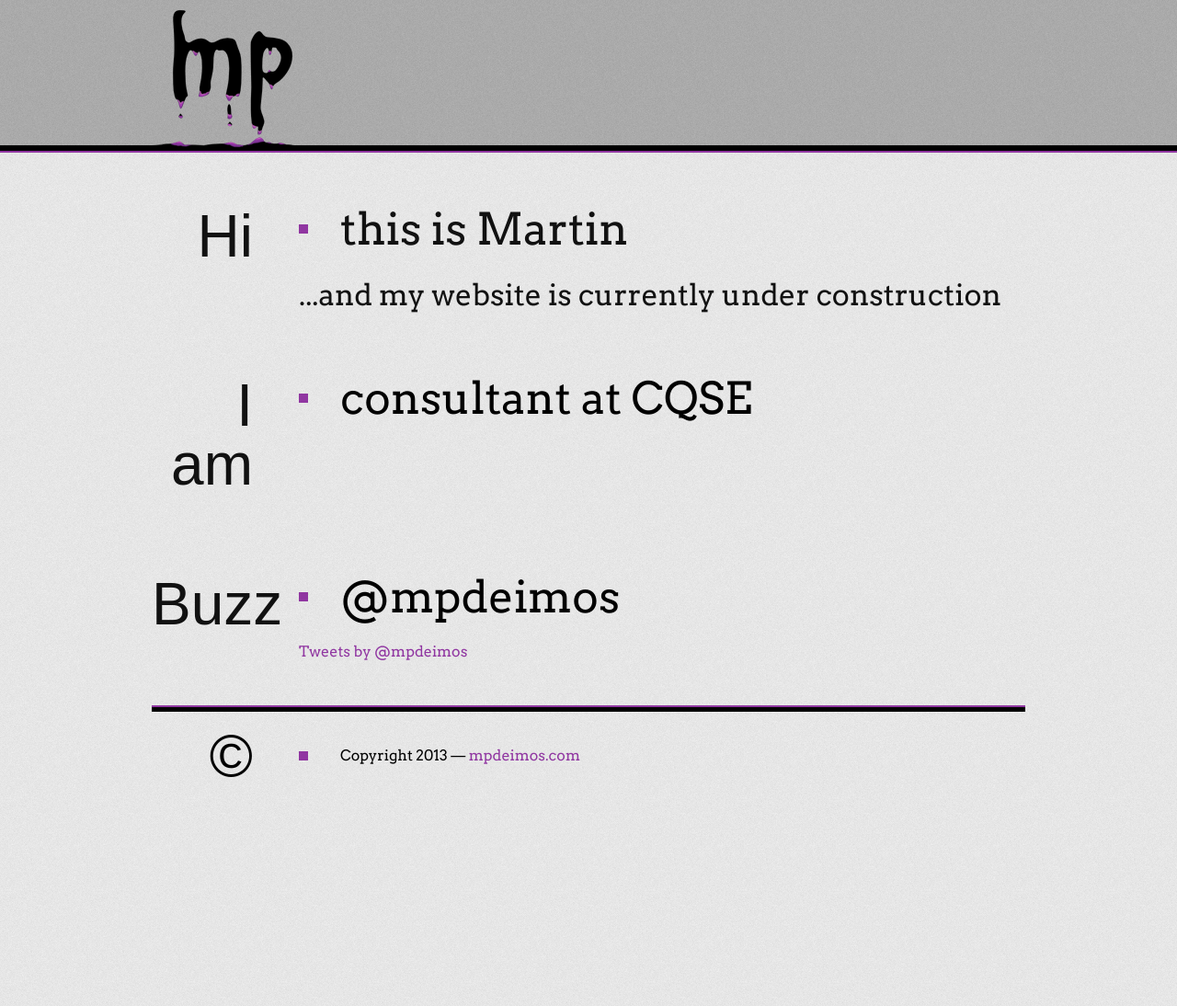
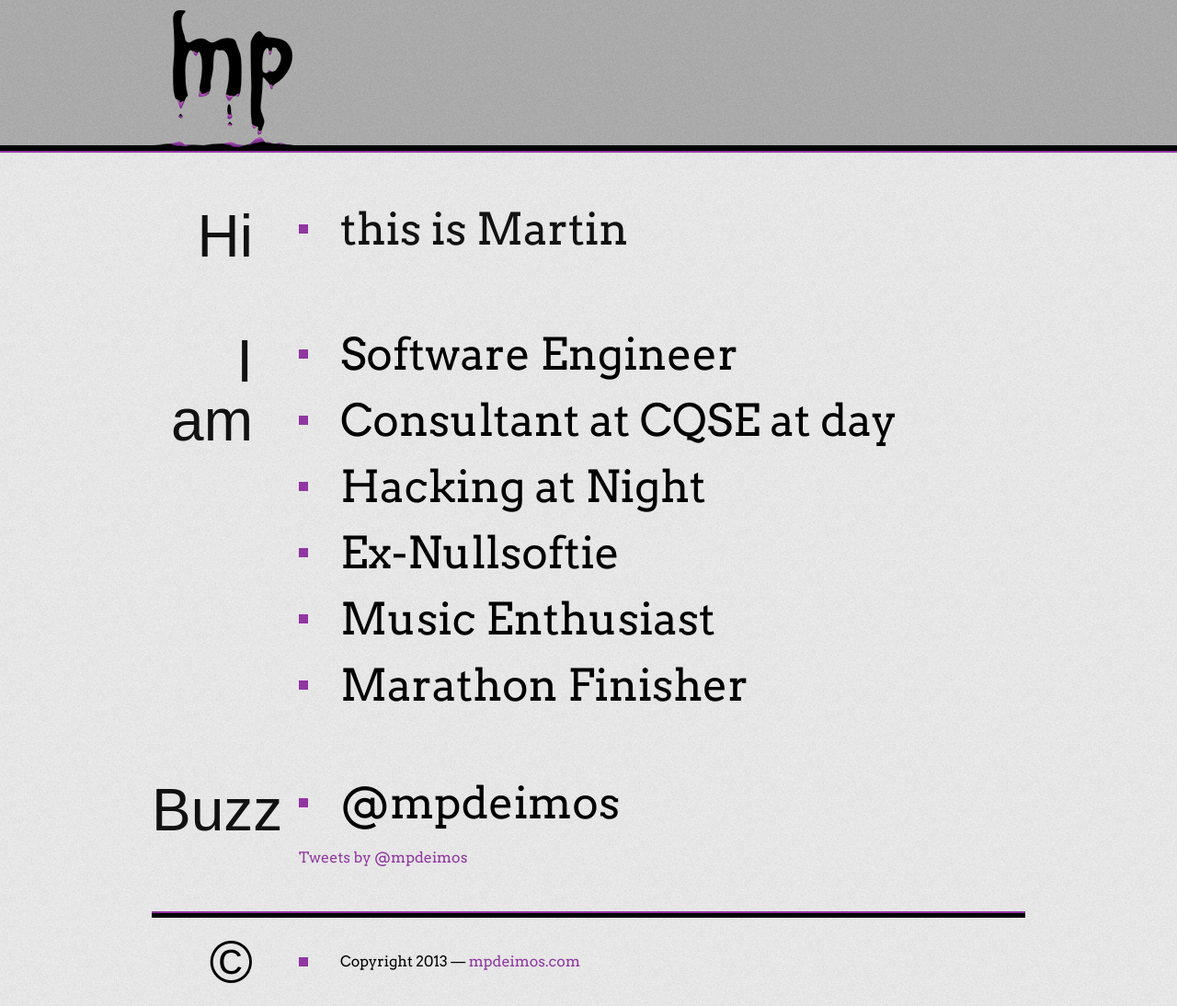
Before and after one commit to mpdeimos/mpdeimos.github.io, a Jekyll site: the page built from index.md, in a window 1280 px wide. Shown: the whole page at 92% size. Built offline with Jekyll 4.4.1, drawn with Linux system fonts in a browser that asks for light colours; some web fonts are replaced; comment, search, counter and statistics services are not loaded; before the commit the page ends 900 px from its top, so only the background shows below that.

Commit message:
Update index.md
Updated start page links

```diff
--- a/index.md
+++ b/index.md
@@ -7,14 +7,18 @@ category: main
 <h1 class="clear span-3 first append-1">Hi</h1>
 <article class="span-20 last">
 	<h1>this is Martin</h1>
-	<h2>...and my website is currently under construction</h2>
 </article>
 
 <div class="clear" style="margin-bottom: 1em;" >&nbsp;</div>
 
 <h1 class="clear span-3 first append-1">I am</h1>
 <article class="span-20 last">
-	<h1><a href="https://www.cqse.eu" title="work at CQSE">consultant at CQSE</a></h1>
+	<h1><a href="https://www.linkedin.com/in/martinpoehlmann/" title="My LinkedIn Profile">Software Engineer</a></h1>
+	<h1><a href="https://www.cqse.eu" title="work at CQSE">Consultant at CQSE at day</a></h1>
+	<h1><a href="https://github.com/mpdeimos" title="My GitHub Profile">Hacking at Night</a></h1>
+	<h1><a href="http://www.winamp.com" title="Get Winamp">Ex-Nullsoftie</a></h1>
+	<h1><a href="https://www.last.fm/user/mpdeimos" title="My Last.FM Profile">Music Enthusiast</a></h1>
+	<h1><a href="https://www.strava.com/athletes/181593" title="My Strava Profile">Marathon Finisher</a></h1>
 </article>
 
 <div class="clear" style="margin-bottom: 2em;" >&nbsp;</div>
```
